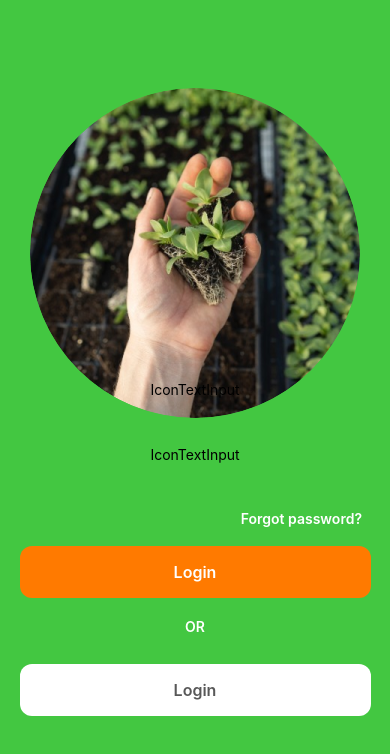
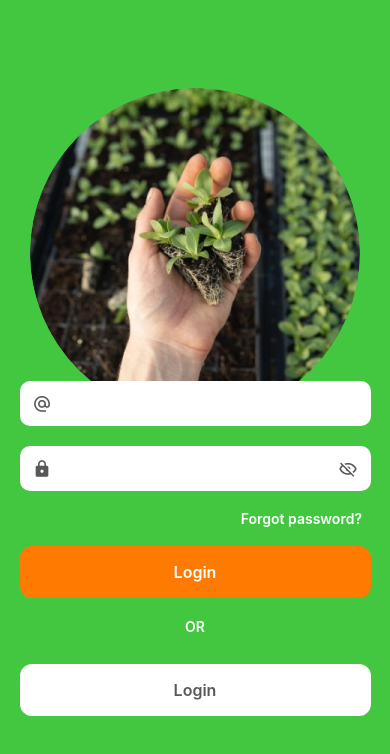
Before and after one commit to anirudh-mk/agriculture-automation-using-iot-frontend-app, a React Native app: screen /loginScreen in a window 390 px wide. Shown: the top 754 px of the page. Built offline with nearby package versions, Linux system fonts and the light colour scheme.

Commit message:
feat(components/IconTextInput.js): styling compleated

```diff
--- a/components/IconTextInput.js
+++ b/components/IconTextInput.js
@@ -1,12 +1,71 @@
-import { View, Text } from 'react-native'
-import React from 'react'
+import { View, Text, StyleSheet } from 'react-native'
+import React, { useState } from 'react'
+import { TextInput } from 'react-native-gesture-handler'
 
-const IconTextInput = () => {
-  return (
-    <View>
-      <Text>IconTextInput</Text>
+import { MaterialCommunityIcons } from '@expo/vector-icons';
+import colors from '../utils/Colors';
+
+const IconTextInput = ({ width, height, icon, placeholder, color, borderRadious, isPassword }) => {
+
+    const [divWidth, setDivWidth] = useState(0)
+
+    const handleLayout = (event) => {
+        const width = event.nativeEvent.layout.width
+        setDivWidth(width)
+    }
+
+    return (
+    <View style={{
+        width:width,
+        height:height,
+        backgroundColor:color,
+        borderRadius:borderRadious,
+        flexDirection:'row'
+        }}
+        onLayout={handleLayout}
+    >
+    <View style={ [styles.iconContainer, { width:height }] }>
+        <MaterialCommunityIcons
+            name={ icon }
+            size={ 19 }
+            color={ colors.gray }
+        />
+    </View>
+    <TextInput
+        style={ [styles.textInput, { left:height, height:height, width:isPassword?divWidth-((height*2)):divWidth-(height+10)}] }
+        placeholder={ placeholder }
+    />
+    {isPassword && (
+        <View style={ [styles.passwordContainer, { width:height }] }>
+            <MaterialCommunityIcons
+                name='eye-off-outline'
+                size={ 19 }
+                color={ colors.gray }
+            />
+        </View>
+    )}
     </View>
   )
 }
 
+const styles = StyleSheet.create({
+    iconContainer:{
+        position:'absolute',
+        alignItems:'center',
+        justifyContent:'center',
+        height:'100%',
+        left:0,
+    },
+    passwordContainer:{
+        position:'absolute',
+        alignItems:'center',
+        justifyContent:'center',
+        height:'100%',
+        right:0,
+    },
+    textInput:{
+        position:'absolute',
+    },
+})
+
 export default IconTextInput
```
